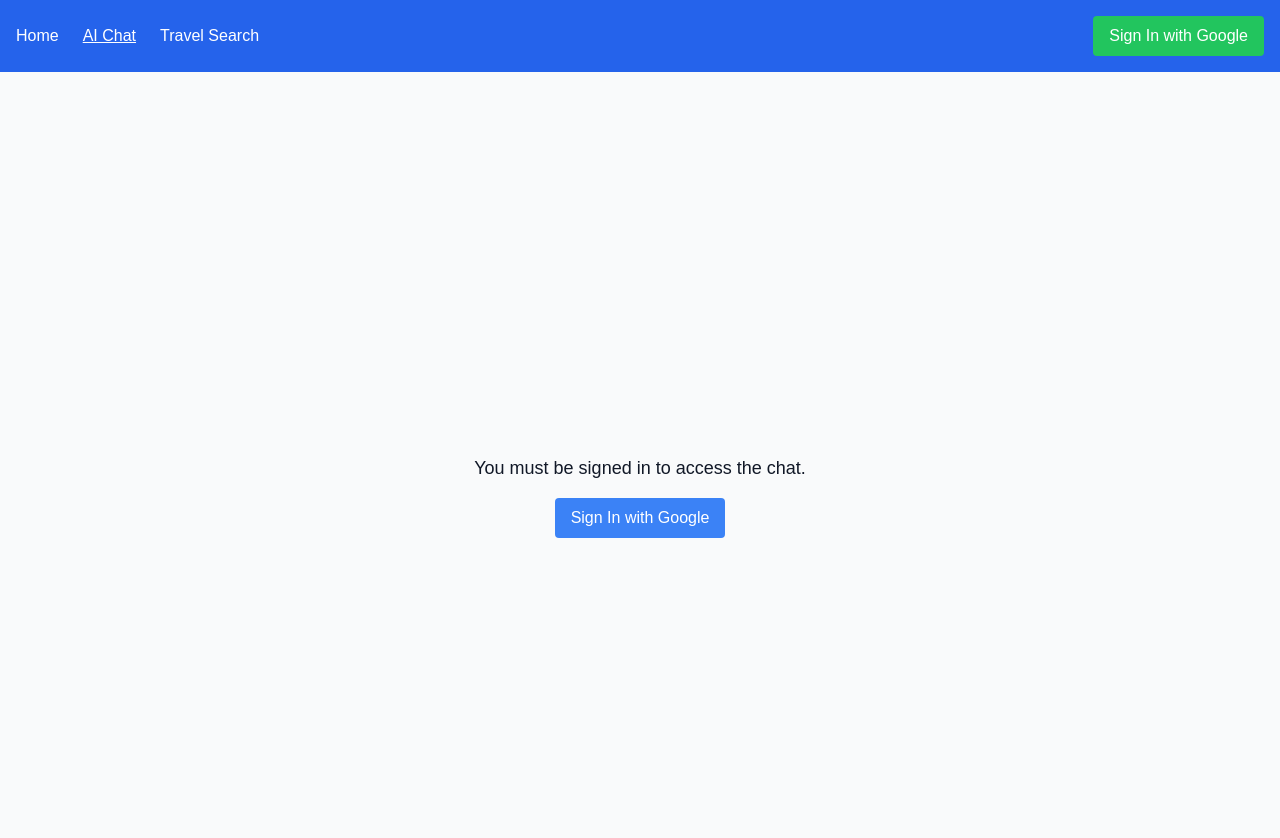
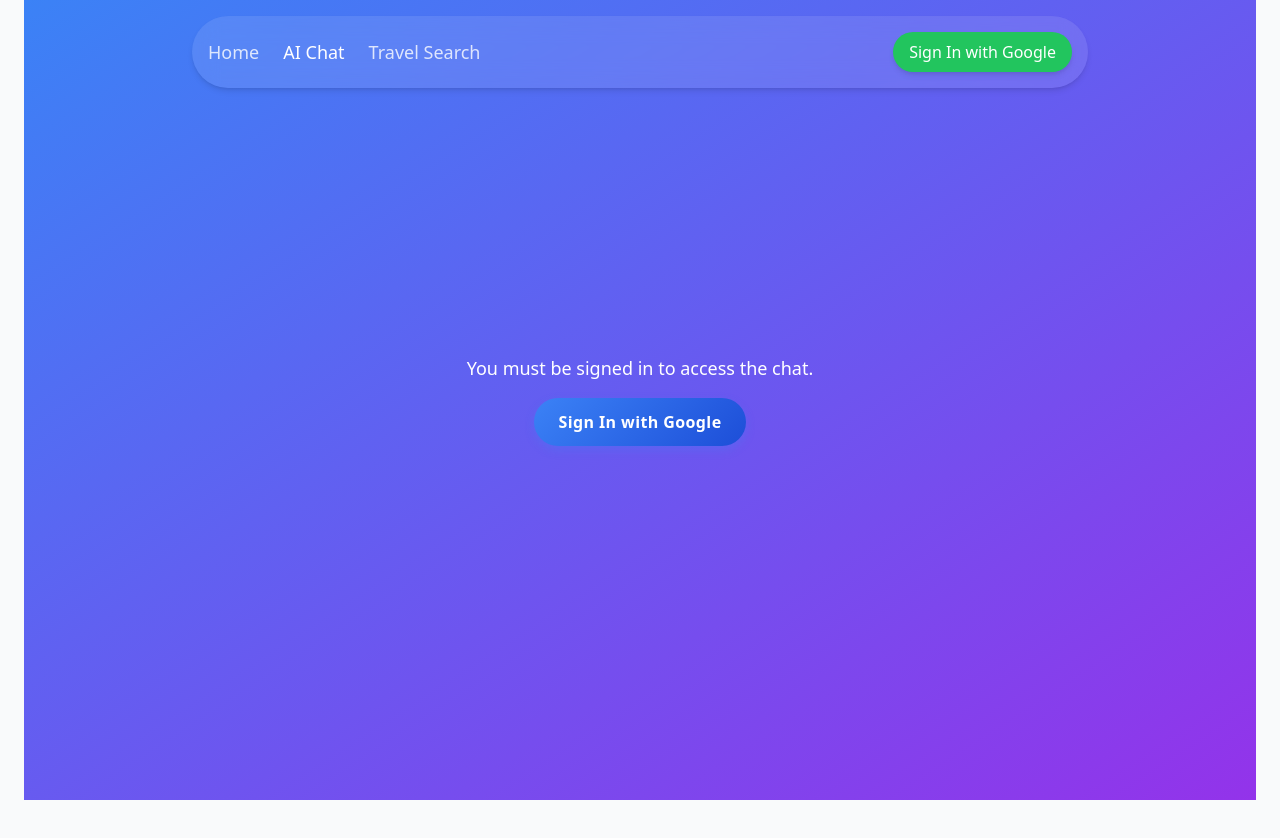
Before and after one commit to hushuolin/ai-travel-assistant, a Next.js app: page /chat in a window 1280 px wide. Shown: the top 838 px of the page. After the commit the page ends 800 px from the top, so only its background shows below. Built offline with nearby package versions, Linux system fonts and the light colour scheme; no server answers.

Commit message:
Redesign Modern UI for Pages

```diff
--- a/package.json
+++ b/package.json
@@ -11,6 +11,7 @@
   "dependencies": {
     "@tanstack/react-query": "^5.67.1",
     "axios": "^1.8.1",
+    "framer-motion": "^12.4.10",
     "next": "14.2.24",
     "next-auth": "^4.24.11",
     "openai": "^4.86.1",
--- a/src/app/chat/page.tsx
+++ b/src/app/chat/page.tsx
@@ -4,6 +4,7 @@ import { useSession, signIn } from "next-auth/react";
 import ChatInput from "@/components/ChatInput";
 import ChatHistory from "@/components/ChatHistory";
 import { useState } from "react";
+import { motion } from "framer-motion";
 
 export default function ChatPage() {
   const { data: session, status } = useSession();
@@ -14,28 +15,58 @@ export default function ChatPage() {
   };
 
   if (status === "loading") {
-    return <div className="flex justify-center items-center h-screen">Loading...</div>;
+    return (
+      <div className="flex justify-center items-center h-screen bg-gradient-to-br from-blue-500 to-purple-600 text-white">
+        <motion.p
+          className="text-lg font-semibold"
+          initial={{ opacity: 0 }}
+          animate={{ opacity: 1 }}
+          transition={{ duration: 1 }}
+        >
+          Loading...
+        </motion.p>
+      </div>
+    );
   }
 
   if (!session) {
     return (
-      <div className="flex flex-col items-center justify-center h-screen">
-        <p className="text-lg">You must be signed in to access the chat.</p>
-        <button
-          className="bg-blue-500 px-4 py-2 text-white rounded mt-4 hover:bg-blue-600 transition"
+      <div className="flex flex-col items-center justify-center h-screen bg-gradient-to-br from-blue-500 to-purple-600 text-white">
+        <motion.p
+          className="text-lg"
+          initial={{ opacity: 0, y: -10 }}
+          animate={{ opacity: 1, y: 0 }}
+          transition={{ duration: 1 }}
+        >
+          You must be signed in to access the chat.
+        </motion.p>
+        <motion.button
+          className="btn-primary mt-4"
           onClick={() => signIn("google")}
+          initial={{ opacity: 0, scale: 0.8 }}
+          animate={{ opacity: 1, scale: 1 }}
+          transition={{ duration: 0.5, delay: 0.3 }}
         >
           Sign In with Google
-        </button>
+        </motion.button>
       </div>
     );
   }
 
   return (
-    <div className="max-w-2xl mx-auto mt-10 bg-white p-6 rounded-lg shadow-lg">
-      <h2 className="text-2xl font-bold text-blue-600">AI Travel Assistant</h2>
-      <ChatHistory messages={messages} />
-      <ChatInput onNewMessage={handleNewMessage} />
+    <div className="w-full min-h-screen flex flex-col items-center justify-center bg-gradient-to-br from-blue-500 to-purple-600 text-white">
+      <motion.div
+        className="glass max-w-2xl w-full p-6 rounded-xl shadow-lg"
+        initial={{ opacity: 0, y: 20 }}
+        animate={{ opacity: 1, y: 0 }}
+        transition={{ duration: 0.8 }}
+      >
+        <h2 className="text-2xl font-bold text-white drop-shadow-lg">
+          AI Travel Assistant
+        </h2>
+        <ChatHistory messages={messages} />
+        <ChatInput onNewMessage={handleNewMessage} />
+      </motion.div>
     </div>
   );
 }
--- a/src/app/globals.css
+++ b/src/app/globals.css
@@ -2,26 +2,100 @@
 @tailwind components;
 @tailwind utilities;
 
-:root {
-  --background: #ffffff;
-  --foreground: #171717;
+/* Reset all default margins and paddings */
+* {
+  margin: 0;
+  padding: 0;
+  box-sizing: border-box;
 }
 
-@media (prefers-color-scheme: dark) {
-  :root {
-    --background: #0a0a0a;
-    --foreground: #ededed;
-  }
+/* Ensure the body & HTML take up full width and height */
+html, body {
+  width: 100%;
+  height: 100%;
+  margin: 0;
+  padding: 0;
+  overflow-x: hidden; /* ✅ Prevent horizontal scrolling */
+}
+
+/* Main Container Styling */
+main {
+  width: 100%;
+  max-width: 100vw;
 }
 
 body {
-  color: var(--foreground);
-  background: var(--background);
-  font-family: Arial, Helvetica, sans-serif;
+  background-color: #000; /* Set background color to prevent white flashes */
+  overflow-x: hidden; /* ✅ Prevents unwanted horizontal scrolling */
 }
 
-@layer utilities {
-  .text-balance {
-    text-wrap: balance;
-  }
+/* ✅ Glassmorphism Background (More Subtle & Smooth) */
+.glass {
+  background: rgba(255, 255, 255, 0.15);
+  backdrop-filter: blur(20px);
+  border-radius: 16px;
+  border: 1px solid rgba(255, 255, 255, 0.25);
+  box-shadow: 0 6px 15px rgba(0, 0, 0, 0.1);
+  transition: all 0.3s ease-in-out;
 }
+
+/* ✅ Glass Hover Effect (Lighter Glow on Hover) */
+.glass:hover {
+  background: rgba(255, 255, 255, 0.25);
+  box-shadow: 0 8px 20px rgba(0, 0, 0, 0.15);
+}
+
+/* ✅ Improved Dark Mode Support */
+.dark {
+  background-color: #0a0a0a; /* Darker background */
+  color: #e5e7eb; /* Softer white text */
+  transition: all 0.3s ease-in-out;
+}
+
+/* ✅ Dark Mode Glass Effect */
+.dark .glass {
+  background: rgba(20, 20, 20, 0.6);
+  border: 1px solid rgba(255, 255, 255, 0.1);
+  box-shadow: 0 4px 15px rgba(255, 255, 255, 0.1);
+}
+
+/* ✅ Fancy Buttons (Rounded + 3D Effect) */
+.btn-primary {
+  @apply px-6 py-3 rounded-full text-white font-semibold tracking-wide transition transform hover:scale-105;
+  background: linear-gradient(135deg, #3b82f6, #1d4ed8);
+  box-shadow: 0 4px 10px rgba(59, 130, 246, 0.3);
+}
+
+/* ✅ Button Hover Effect */
+.btn-primary:hover {
+  background: linear-gradient(135deg, #2563eb, #1e40af);
+  box-shadow: 0 6px 15px rgba(59, 130, 246, 0.4);
+}
+
+/* ✅ Smooth Transitions for Everything */
+* {
+  transition: all 0.2s ease-in-out;
+}
+
+/* ✅ Navbar Link Styles */
+.nav-link {
+  @apply text-lg font-medium transition-colors duration-300;
+}
+
+.nav-link:hover {
+  color: #3b82f6; /* Hover Blue */
+}
+
+/* ✅ Scrollbar Styling (Modern Look) */
+::-webkit-scrollbar {
+  width: 8px;
+}
+
+::-webkit-scrollbar-thumb {
+  background: rgba(59, 130, 246, 0.7);
+  border-radius: 10px;
+}
+
+::-webkit-scrollbar-thumb:hover {
+  background: rgba(37, 99, 235, 0.9);
+}
--- a/src/app/layout.tsx
+++ b/src/app/layout.tsx
@@ -14,11 +14,12 @@ export default function RootLayout({ children }: { children: React.ReactNode })
       <head>
         <meta name="viewport" content="width=device-width, initial-scale=1" />
       </head>
-      <body className="bg-gray-50 text-gray-900 dark:bg-gray-900 dark:text-white transition-colors">
+      <body className="bg-gray-50 text-gray-900 dark:bg-gray-900 dark:text-white transition-colors overflow-x-hidden">
         <QueryProvider>
           <AuthProvider>
             <Navbar />
-            <main className="container mx-auto p-6">{children}</main>
+            {/* ✅ Ensure no extra margins causing horizontal overflow */}
+            <main className="w-full max-w-screen-xl mx-auto px-6">{children}</main>
           </AuthProvider>
         </QueryProvider>
       </body>
--- a/src/app/page.tsx
+++ b/src/app/page.tsx
@@ -1,7 +1,43 @@
+"use client";
+
+import { motion } from "framer-motion";
+import Link from "next/link";
+
 export default function Home() {
   return (
-    <div className="min-h-screen flex items-center justify-center bg-gray-100">
-      <h1 className="text-4xl font-bold text-blue-600">Welcome to AI Travel Assistant</h1>
+    <div className="w-full min-h-screen flex flex-col items-center justify-center text-center bg-gradient-to-br from-blue-500 to-purple-600 text-white">
+      {/* Hero Section */}
+      <motion.h1
+        className="text-5xl font-extrabold tracking-wide drop-shadow-lg"
+        initial={{ opacity: 0, y: -30 }}
+        animate={{ opacity: 1, y: 0 }}
+        transition={{ duration: 1 }}
+      >
+        ✈️ Plan Your Trip with AI
+      </motion.h1>
+
+      <p className="text-lg mt-4 max-w-2xl text-white/80">
+        Let AI help you search, book, and plan your travels seamlessly. Get real-time recommendations and travel insights instantly.
+      </p>
+
+      {/* Call to Action */}
+      <motion.div
+        className="mt-6 flex space-x-4"
+        initial={{ opacity: 0, scale: 0.8 }}
+        animate={{ opacity: 1, scale: 1 }}
+        transition={{ duration: 0.7, delay: 0.3 }}
+      >
+        <Link href="/chat">
+          <button className="btn-primary shadow-lg bg-blue-500 hover:bg-blue-600">
+            Try AI Chat
+          </button>
+        </Link>
+        <Link href="/search">
+          <button className="btn-primary shadow-lg bg-white text-gray-900 hover:bg-gray-200">
+            Explore Destinations
+          </button>
+        </Link>
+      </motion.div>
     </div>
   );
 }
--- a/src/app/search/page.tsx
+++ b/src/app/search/page.tsx
@@ -1,10 +1,22 @@
+"use client";
+
+import { motion } from "framer-motion";
 import TravelSearch from "@/components/TravelSearch";
 
 export default function SearchPage() {
   return (
-    <div className="max-w-2xl mx-auto mt-10 bg-white p-6 rounded-lg shadow-lg">
-      <h2 className="text-2xl font-bold text-blue-600">Search for Destinations</h2>
-      <TravelSearch />
+    <div className="w-full min-h-screen flex flex-col items-center justify-center bg-gradient-to-br from-blue-500 to-purple-600 text-white overflow-hidden">
+      <motion.div
+        className="glass max-w-2xl w-full p-6 rounded-xl shadow-lg"
+        initial={{ opacity: 0, y: 20 }}
+        animate={{ opacity: 1, y: 0 }}
+        transition={{ duration: 0.8 }}
+      >
+        <h2 className="text-2xl font-bold text-white drop-shadow-lg text-center">
+          Search for Destinations
+        </h2>
+        <TravelSearch />
+      </motion.div>
     </div>
   );
 }
--- a/src/components/Navbar.tsx
+++ b/src/components/Navbar.tsx
@@ -6,25 +6,25 @@ import { useSession, signIn, signOut } from "next-auth/react";
 
 const Navbar = () => {
   const pathname = usePathname();
-  const { data: session } = useSession(); // ✅ Get authentication state
+  const { data: session } = useSession();
 
   return (
-    <nav className="w-full bg-blue-600 p-4 text-white flex justify-between items-center">
+    <nav className="fixed top-4 left-1/2 transform -translate-x-1/2 w-[90%] max-w-4xl bg-white/10 backdrop-blur-md p-4 flex justify-between items-center z-50 rounded-full shadow-md">
       {/* Left-side Links */}
-      <div className="flex space-x-6">
-        <Link href="/" className={pathname === "/" ? "underline" : ""}>Home</Link>
-        <Link href="/chat" className={pathname === "/chat" ? "underline" : ""}>AI Chat</Link>
-        <Link href="/search" className={pathname === "/search" ? "underline" : ""}>Travel Search</Link>
+      <div className="flex space-x-6 text-white">
+        <Link href="/" className={`nav-link ${pathname === "/" ? "text-white font-semibold" : "text-white/80 hover:text-white"}`}>Home</Link>
+        <Link href="/chat" className={`nav-link ${pathname === "/chat" ? "text-white font-semibold" : "text-white/80 hover:text-white"}`}>AI Chat</Link>
+        <Link href="/search" className={`nav-link ${pathname === "/search" ? "text-white font-semibold" : "text-white/80 hover:text-white"}`}>Travel Search</Link>
       </div>
 
       {/* Right-side Auth Buttons */}
       <div className="flex items-center space-x-4">
         {session ? (
           <>
-            <p className="hidden sm:block">Hello, {session.user?.name}</p>
+            <p className="hidden sm:block text-white/90">Hello, {session.user?.name}</p>
             <button
               onClick={() => signOut()}
-              className="bg-red-500 px-4 py-2 rounded hover:bg-red-600 transition"
+              className="bg-red-500 px-4 py-2 rounded-full text-white hover:bg-red-600 transition shadow-md"
             >
               Sign Out
             </button>
@@ -32,7 +32,7 @@ const Navbar = () => {
         ) : (
           <button
             onClick={() => signIn("google")}
-            className="bg-green-500 px-4 py-2 rounded hover:bg-green-600 transition"
+            className="bg-green-500 px-4 py-2 rounded-full text-white hover:bg-green-600 transition shadow-md"
           >
             Sign In with Google
           </button>
```
Also changed, not shown: src/components/ChatInput.tsx (+22 -9 lines), 1 other file (tests, documents, lock files or other folders).
